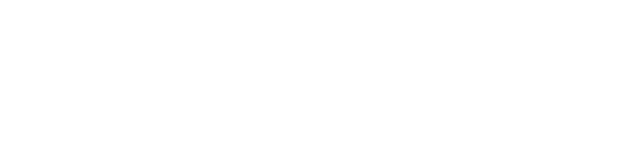
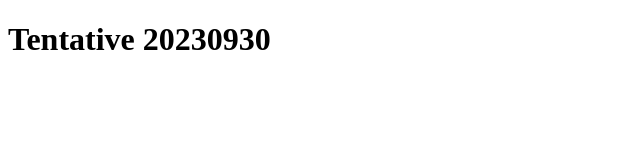
Before and after one commit to Phylomen/essai202309272, a plain HTML site: page index.html in a window 1280 px wide. Shown: the whole page, without its empty margins (0-640 px from the left). Drawn offline with Linux system fonts and the light colour scheme.

Commit message:
modification-titre

```diff
--- a/index.html
+++ b/index.html
@@ -6,6 +6,6 @@
     <title>Document</title>
 </head>
 <body>
-
+    <h1>Tentative 20230930</h1>
 </body>
 </html>
```
